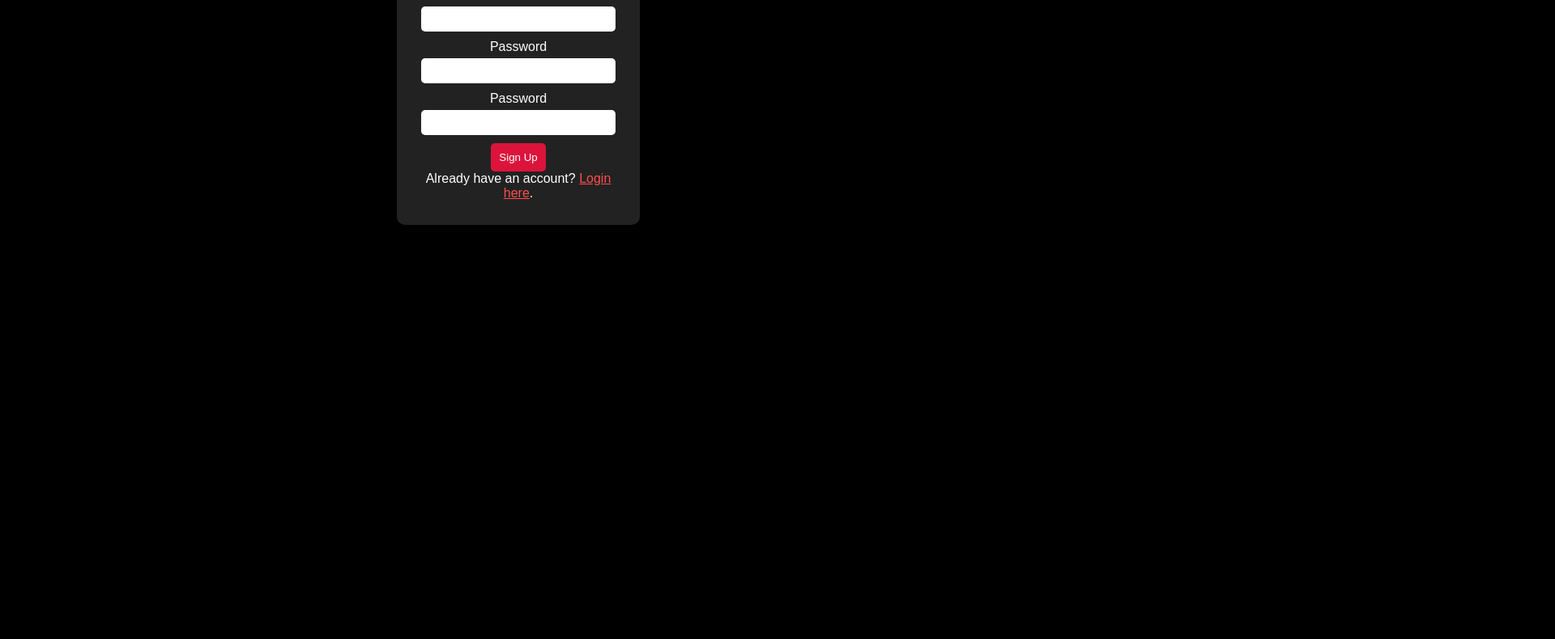
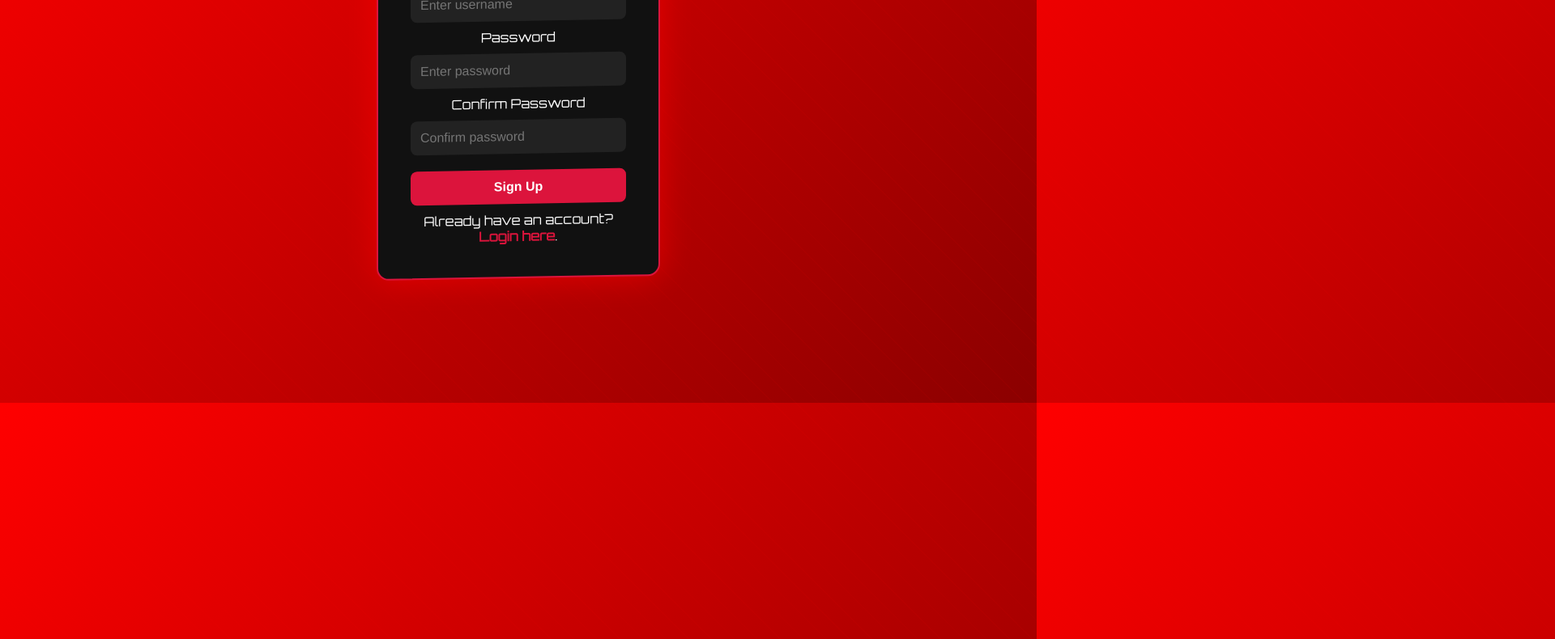
Before and after one commit to stefanescuowen-cmd/CSET110-Project3, a plain HTML site: page signup.html in a window 1280 px wide. Shown: the part 302-1092 px from the top of the page at 81% size, 1920 px wide, since content can reach past the window. Before the commit the page ends 800 px from the top, so only its background shows below. Drawn offline with Linux system fonts and the light colour scheme; a web font is replaced by a local one.

Commit message:
Added fuctionality that will take you to a welcome screen (welcome screen not created yet). Gave the Login and Signup pages more styling. Added autocomplete for the inputs. Prevented page from refreshing.

```diff
--- a/script.js
+++ b/script.js
@@ -1,8 +1,9 @@
 // Signup Handler
-
 const signupForm = document.getElementById('signupForm');
 if (signupForm){
     signupForm.addEventListener('submit', (e) => {
+        e.preventDefault();
+
         const username = document.getElementById('newUsername').value.trim();
         const password = document.getElementById('newPassword').value;
         const confirm = document.getElementById('confirmPassword').value;
@@ -32,6 +33,7 @@ const loginForm = document.getElementById('loginForm');
 if(loginForm){
     loginForm.addEventListener('submit', (e) =>{
         e.preventDefault();
+
         const username = document.getElementById('username').value.trim();
         const password = document.getElementById('password').value;
         const msg = document.getElementById('loginMessage');
@@ -46,8 +48,8 @@ if(loginForm){
             return;
         }
 
-        if (username === savedUser && password === savedPass){
-            msg.textContent = 'Login successful!';
+        if(username === savedUser && password === savedPass){
+            window.location.href = 'welcome.html'
         }
 
         else{
--- a/signup.html
+++ b/signup.html
@@ -4,28 +4,29 @@
     <meta charset="UTF-8">
     <meta name="viewport" content="width=device-width, initial-scale=1.0">
     <title>Sign Up</title>
+    <link rel="stylesheet" href="https://use.typekit.net/YOUR-FONT-ID.css">
     <link rel="stylesheet" href="style.css">
 
 </head>
 <body>
     <div class="container">
         <h1>Sign Up</h1>
-        <form id="LoginForm">
+        <form id="signupForm" method="post" action="#">
             <label for="newUsername">Username:</label>
-            <input type="text" id="newUsername" required>
+            <input type="text" id="newUsername" autocomplete="username" placeholder="Enter username" required>
 
             <label for="newPassword">Password</label>
-            <input type="password" id="newPassword" required>
+            <input type="password" id="newPassword" autocomplete="new-password" placeholder="Enter password" required>
 
-            <label for="confirmPassword">Password</label>
-            <input type="password" id="confirmPassword" required>
+            <label for="confirmPassword">Confirm Password</label>
+            <input type="password" id="confirmPassword" autocomplete="new-password" placeholder="Confirm password" required>
 
             <button type="submit">Sign Up</button>
 
-            <p id="loginMessage"></p>
+            <p id="signupMessage"></p>
         </form>
 
-        <p>Already have an account? <a href="index.html">Login here</a>.</p>
+        <p>Already have an account? <br><a href="index.html">Login here</a>.</p>
     </div>
 
 <script src="script.js"></script>
--- a/style.css
+++ b/style.css
@@ -1,4 +1,4 @@
-/* Placeholder CSS */
+/* Base Styles */
 
 *{
     margin: 0;
@@ -6,46 +6,144 @@
     box-sizing: border-box;
 }
 
+
+/* Fonts */
+
+@font-face{
+    font-family: 'Persona5MenuFontPrototype-Regular';
+    src: url('Persona5MenuFontPrototype-Regular.ttf') format('truetype');
+    font-weight: normal;
+    font-style: normal;
+}
+
+@font-face{
+    font-family: 'Orbitron-VariableFont_wght';
+    src: url('Orbitron-VariableFont_wght.ttf') format('truetype');
+    font-weight: normal;
+    font-style: normal;
+}
+
+/* Body */
+
 body{
-    font-family: Arial, Helvetica, sans-serif;
-    background-color: black;
+    font-family: 'Orbitron-VariableFont_wght', sans-serif;
+    position: relative;
+    min-height: 100vh;
+    background: linear-gradient(135deg, #ff0000 0%, #8B0000 100%);
+    overflow: hidden;
     color: #fff;
     display: flex;
     justify-content: center;
     align-items: center;
-    height: 100vh;
 }
 
+body::before{
+    content: '';
+    position: absolute;
+    top: 0;
+    left: 0;
+    width: 200%;
+    height: 200%;
+    background: repeating-linear-gradient(
+        45deg,
+        rgba(255, 0, 0, 0.05),
+        rgba(255, 0, 0, 0.05) 1px,
+        transparent 1px,
+        transparent 20px
+    );
+    z-index: -1;
+}
+
+
+/* Container Card */
+
 .container{
-    background-color: #222;
-    padding: 30px;
-    border-radius: 10px;
-    width: 300px;
+    background-color: #111;
+    border: 2px solid crimson;
+    padding: 40px;
+    border-radius: 15px;
+    width: 350px;
     text-align: center;
+    box-shadow: 0 0 40px rgba(255, 0, 0, 0.6);
+    position: relative;
+    overflow: hidden;
+    transform: skewY(-1deg);
 }
+
+/* Header */
+
+.container h1{
+    font-family: 'Persona5MenuFontPrototype-Regular';
+    font-size: 2rem;
+    font-weight: bold;
+    margin-bottom: 25px;
+    color: white;
+    text-transform: uppercase;
+    letter-spacing: 2px;
+    text-shadow: 1px 1px 3px rgba(255, 0, 0, 0.6);
+}
+
+
+/* Inputs */
 
 input{
     width: 100%;
-    padding: 8px;
-    margin: 5px 0 10px;
+    padding: 12px;
+    margin: 10px 0;
+    border-radius: 8px;
     border: none;
-    border-radius: 5px;
+    outline: none;
+    font-size: 1rem;
+    background-color: #222;
+    color: #fff;
+    transition: all 0.3s ease;
 }
 
+input:focus{
+    box-shadow: 0 0 5px crimson;
+    border: 1px solid crimson;
+}
+
+
+/* Buttons */
+
 button{
+    width: 100%;
+    padding: 12px;
+    margin-top: 10px;
     background-color: crimson;
-    color: white;
+    color: #fff;
+    font-size: 1rem;
+    font-weight: bold;
     border: none;
-    padding: 10px;
-    padding: 10px;
-    border-radius: 5px;
+    border-radius: 8px;
     cursor: pointer;
+    transition: all 0.3s ease;
 }
 
 button:hover{
     background-color: darkred;
+    transform: translateY(-2px);
+    box-shadow: 0 5px 15px rgba(225, 0, 0, 0.4);
 }
 
+/* Links */
+
 a{
+    color: crimson;
+    text-decoration: none;
+    font-weight: bold;
+}
+
+a:hover{
+    text-decoration: underline;
+}
+
+
+/* Messages */
+
+#loginMessage, #signupMessage{
+    margin-top: 10px;
+    font-weight: bold;
     color: #ff4d4d;
 }
```
Also changed, not shown: index.html (+6 -4 lines), Orbitron-VariableFont_wght.ttf (added), Persona5MenuFontPrototype-Regular.ttf (added), logo.png (added).
